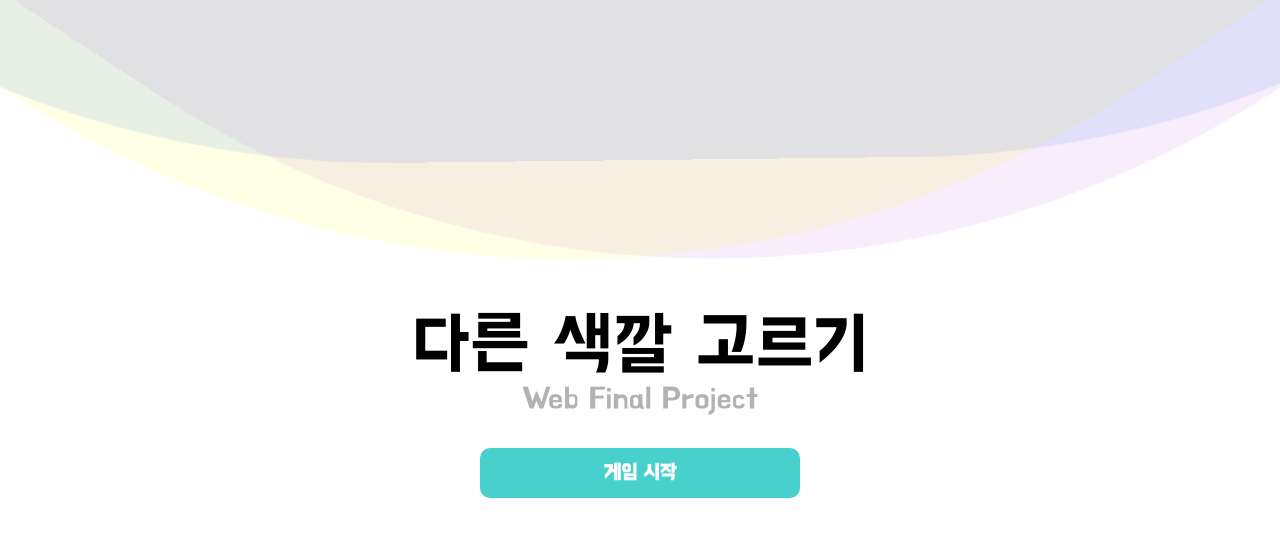
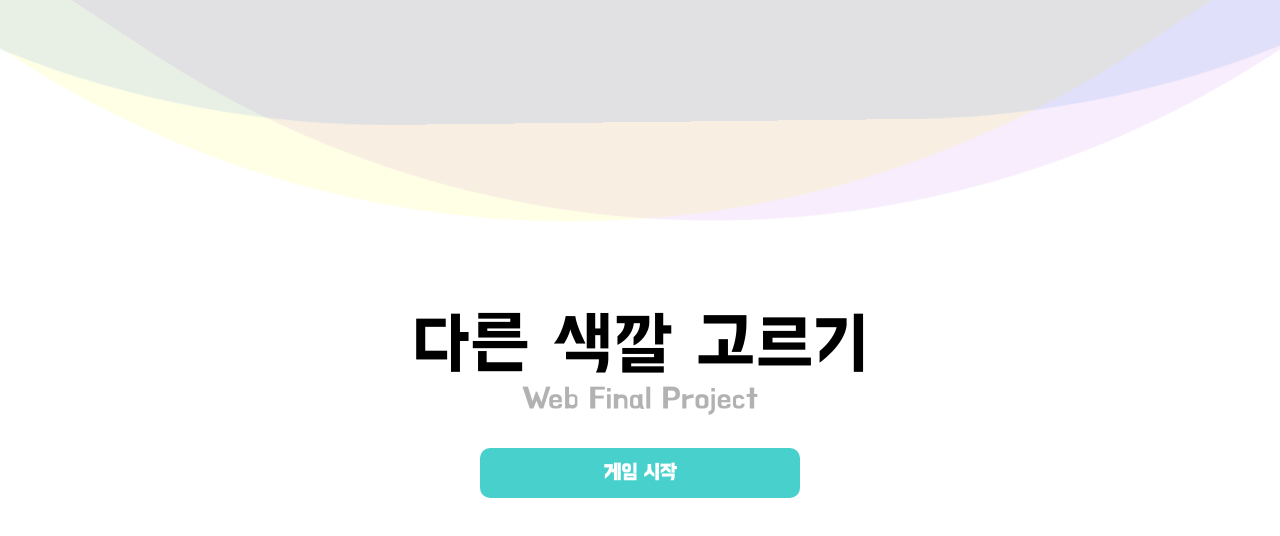
Before and after one commit to oesnuj/find-unique-color, a React (Create React App) app: page / in a window 1280 px wide. Shown: the top 536 px of the page. Built offline with nearby package versions, Linux system fonts and the light colour scheme; a web font is replaced by a local one.

Commit message:
Update styled.js

```diff
--- a/src/components/Wave/styled.js
+++ b/src/components/Wave/styled.js
@@ -17,7 +17,7 @@ export const WaveOne = styled.div`
   width: 200vw;
   height: 200vw;
   margin-left: -100vw;
-  margin-top: -200vw;
+  margin-top: -203vw;
   border-radius: 40%;
   animation: ${waveAnimation} 16000ms infinite linear;
   opacity: 0.1;
@@ -31,7 +31,7 @@ export const WaveTwo = styled.div`
   width: 200vw;
   height: 200vw;
   margin-left: -100vw;
-  margin-top: -200vw;
+  margin-top: -203vw;
   border-radius: 40%;
   animation: ${waveAnimation} 13500ms infinite linear;
   opacity: 0.1;
@@ -45,7 +45,7 @@ export const WaveThree = styled.div`
   width: 200vw;
   height: 200vw;
   margin-left: -100vw;
-  margin-top: -200vw;
+  margin-top: -203vw;
   border-radius: 40%;
   animation: ${waveAnimation} 11000ms infinite linear;
   opacity: 0.1;
```
